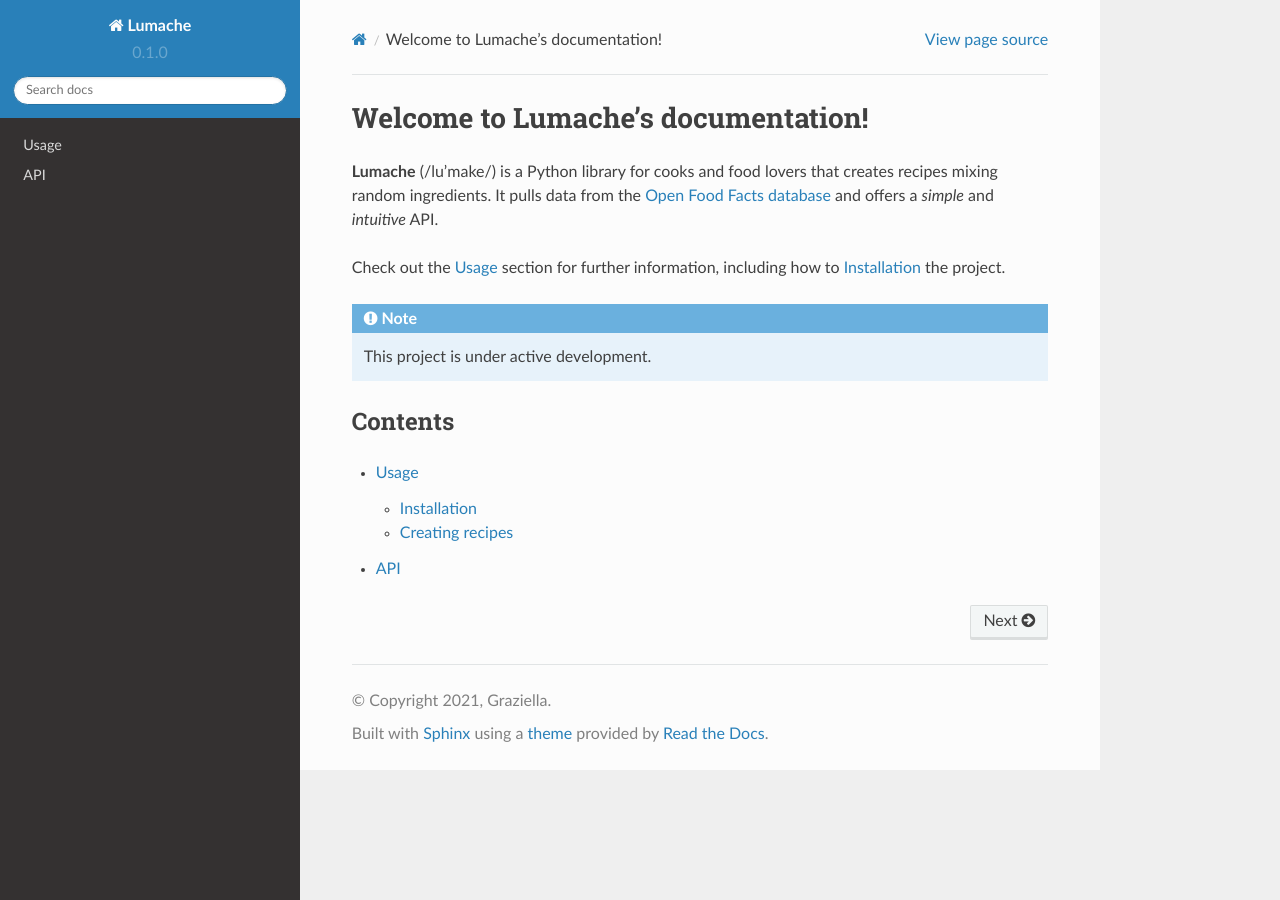
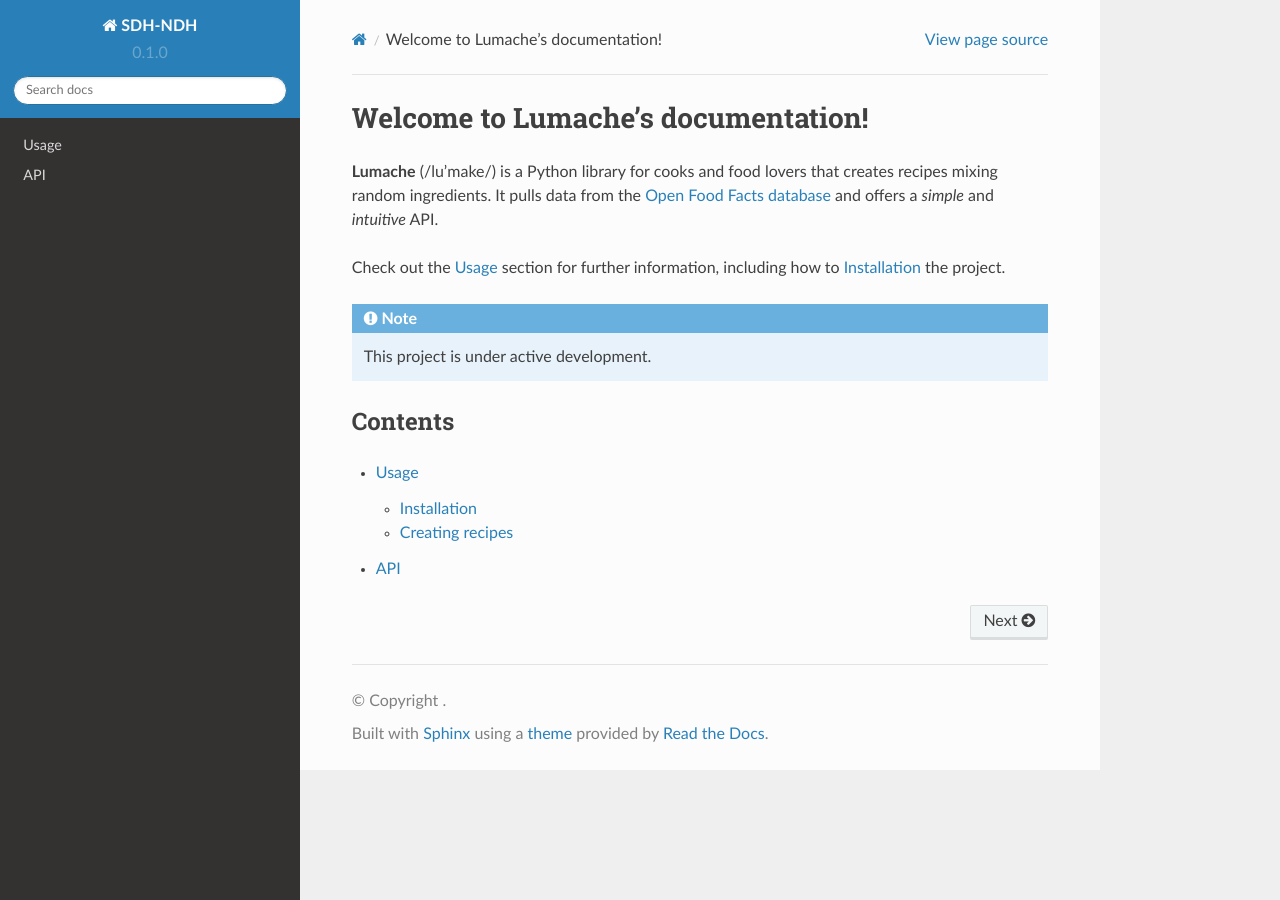
Before and after one commit to venkata2594/sdh-nbh, a Sphinx documentation site: the page built from docs/source/index.rst, in a window 1280 px wide. Built offline with Sphinx 7.4.7 and the Read the Docs theme 2.0.0, drawn with Linux system fonts in a browser that asks for light colours.

Commit message:
conf.py
Removed copyright and author

```diff
--- a/docs/source/conf.py
+++ b/docs/source/conf.py
@@ -2,9 +2,8 @@
 
 # -- Project information
 
-project = 'Lumache'
-copyright = '2021, Graziella'
-author = 'Graziella'
+project = 'SDH-NDH'
+author = 'Seshu'
 
 release = '0.1'
 version = '0.1.0'
```
